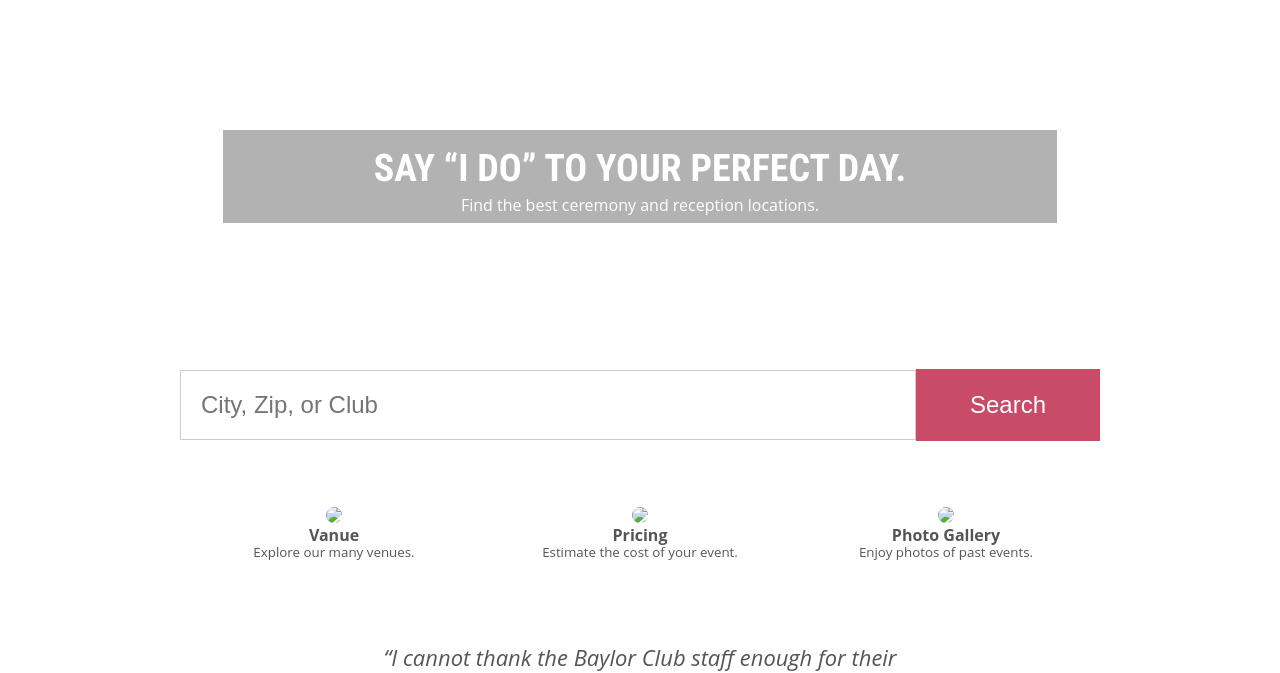
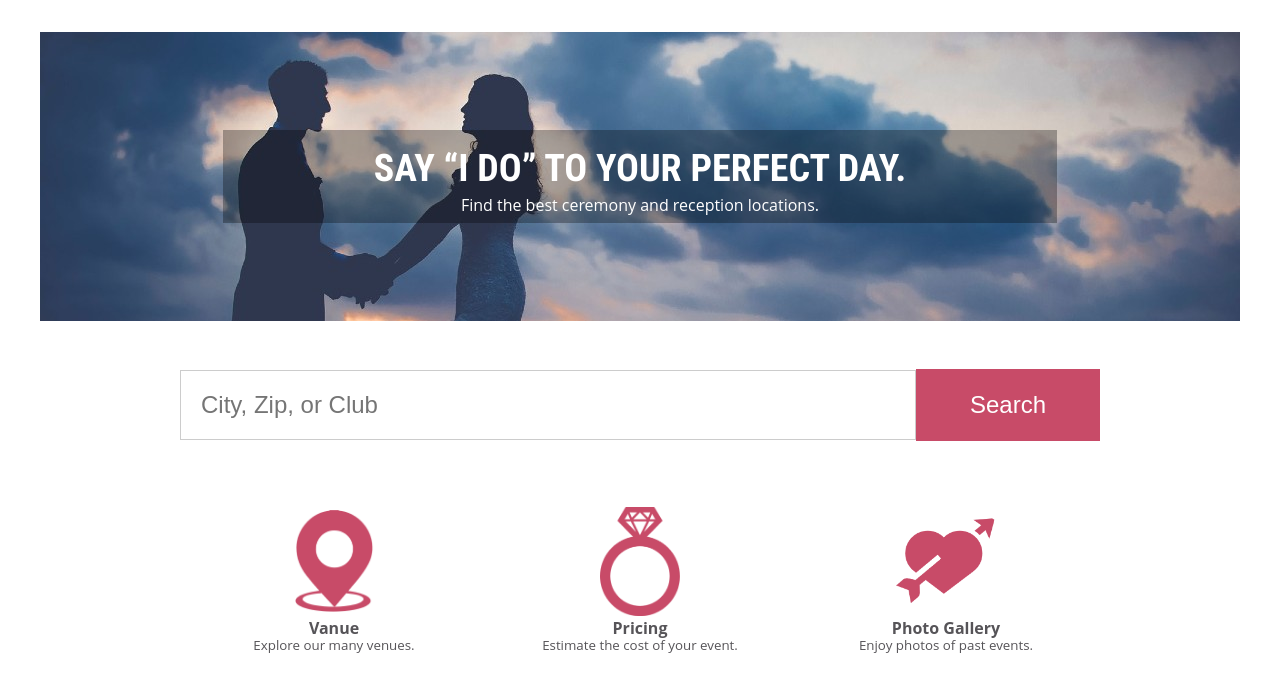
Before and after one commit to sXakil/webtech-assignment-4, a plain HTML site: page index.html in a window 1280 px wide. Shown: the part 131-804 px from the top of the page. Drawn offline with nearby package versions, Linux system fonts and the light colour scheme; the site is published under a folder, as on GitHub Pages, so addresses that start at the root find nothing.

Commit message:
img src fixed

```diff
--- a/index.html
+++ b/index.html
@@ -99,7 +99,7 @@
               max-width: 1200px;
               height: 289px;
               color: #fff;
-              background-image: url(/img/wedding.jpg);
+              background-image: url(img/wedding.jpg);
             "
           >
             <tr>
@@ -150,9 +150,9 @@
           <br />
           <table style="max-width: 920px; text-align: center">
             <tr>
-              <td width="33.33%"><img src="/img/loc.png" width="80" /></td>
-              <td width="33.33%"><img src="/img/ring.png" width="80" /></td>
-              <td width="33.33%"><img src="/img/love.png" width="100" /></td>
+              <td width="33.33%"><img src="img/loc.png" width="80" /></td>
+              <td width="33.33%"><img src="img/ring.png" width="80" /></td>
+              <td width="33.33%"><img src="img/love.png" width="100" /></td>
             </tr>
             <tr>
               <td>
```
